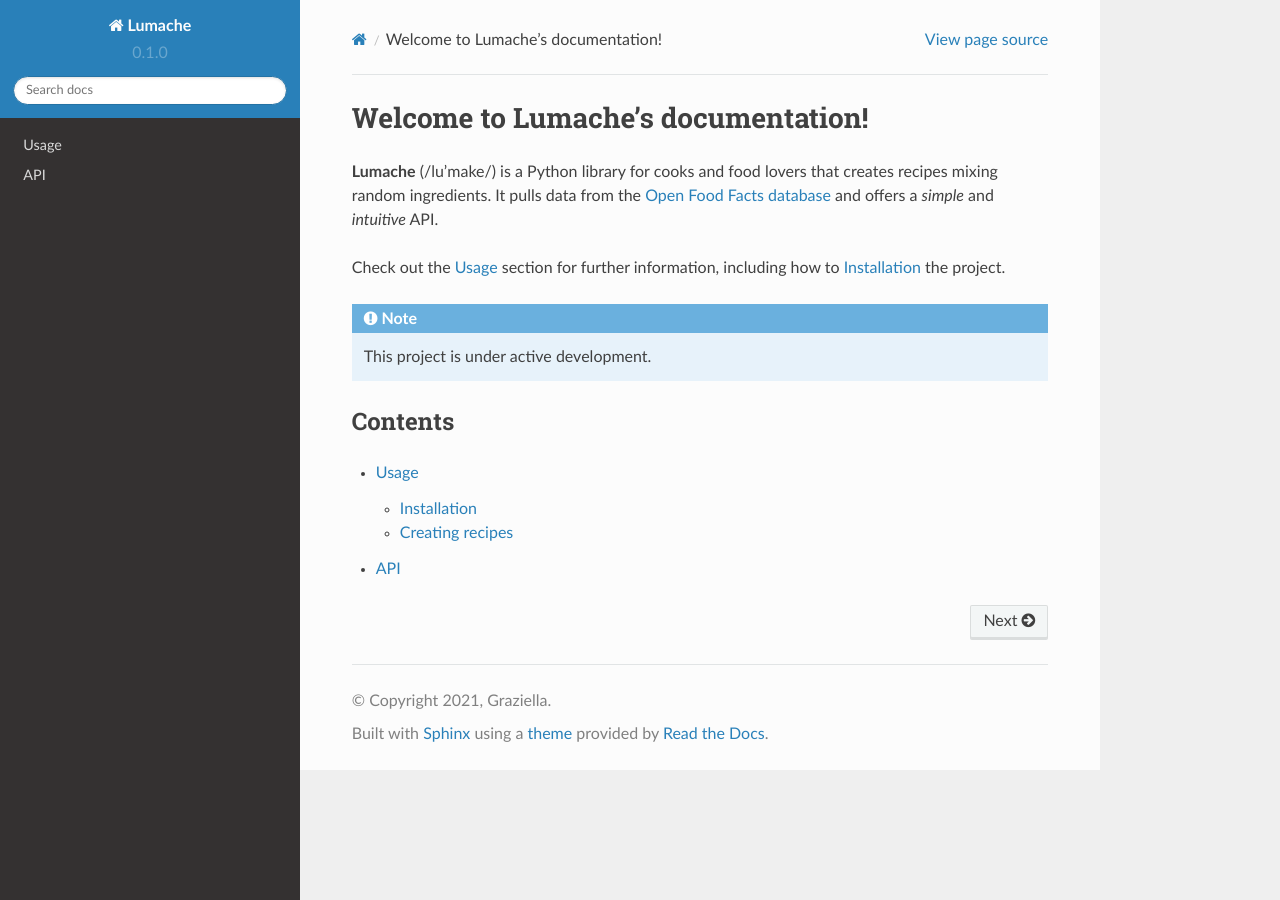
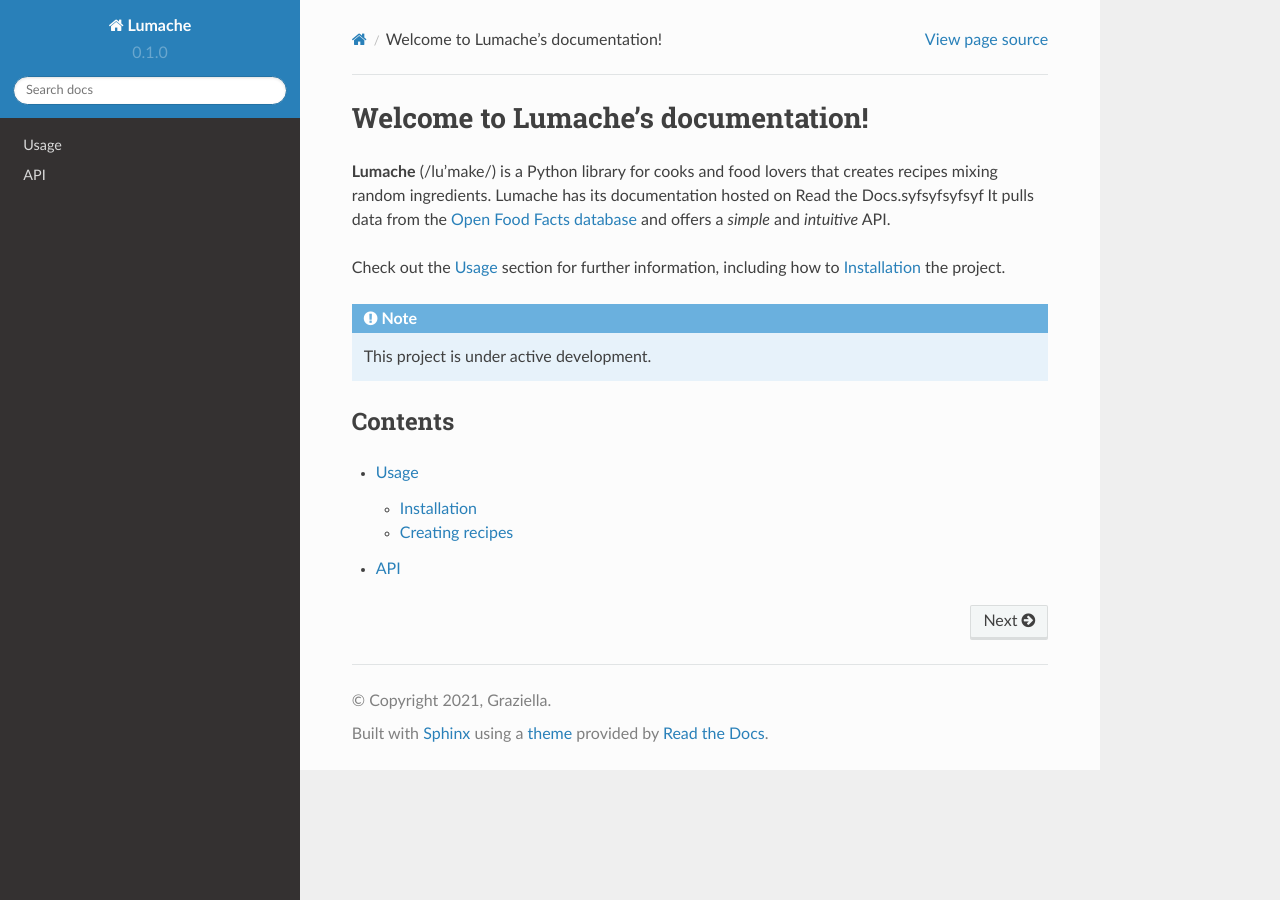
Before and after one commit to eclaircy/eclaircy-blogs, a Sphinx documentation site: the page built from docs/source/index.rst, in a window 1280 px wide. Built offline with Sphinx 7.4.7 and the Read the Docs theme 2.0.0, drawn with Linux system fonts in a browser that asks for light colours.

Commit message:
Update index.rst

```diff
--- a/docs/source/index.rst
+++ b/docs/source/index.rst
@@ -3,6 +3,7 @@
 
 **Lumache** (/lu'make/) is a Python library for cooks and food lovers
 that creates recipes mixing random ingredients.
+Lumache has its documentation hosted on Read the Docs.syfsyfsyfsyf
 It pulls data from the `Open Food Facts database <https://world.openfoodfacts.org/>`_
 and offers a *simple* and *intuitive* API.
 
```
